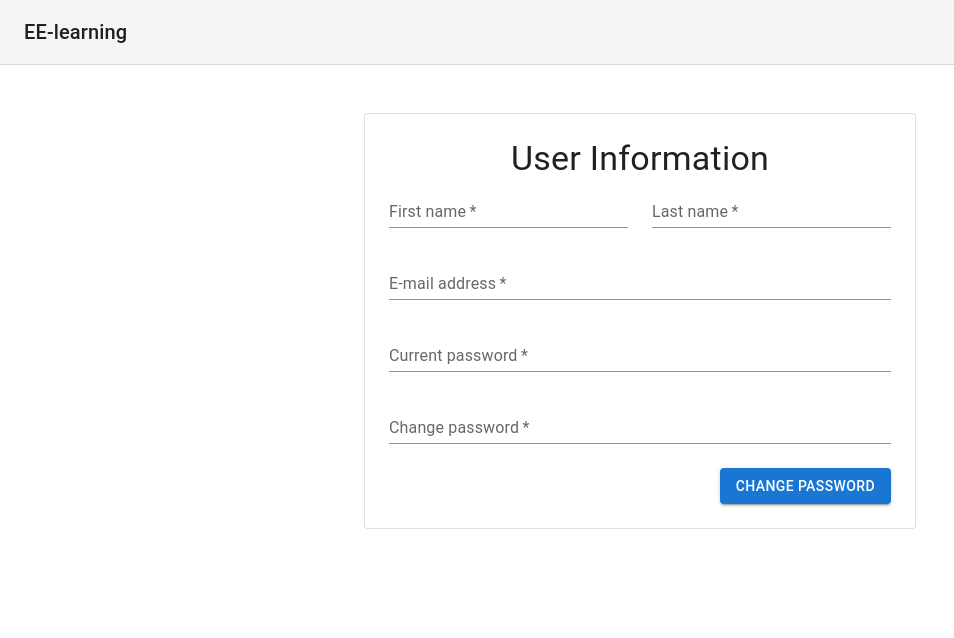
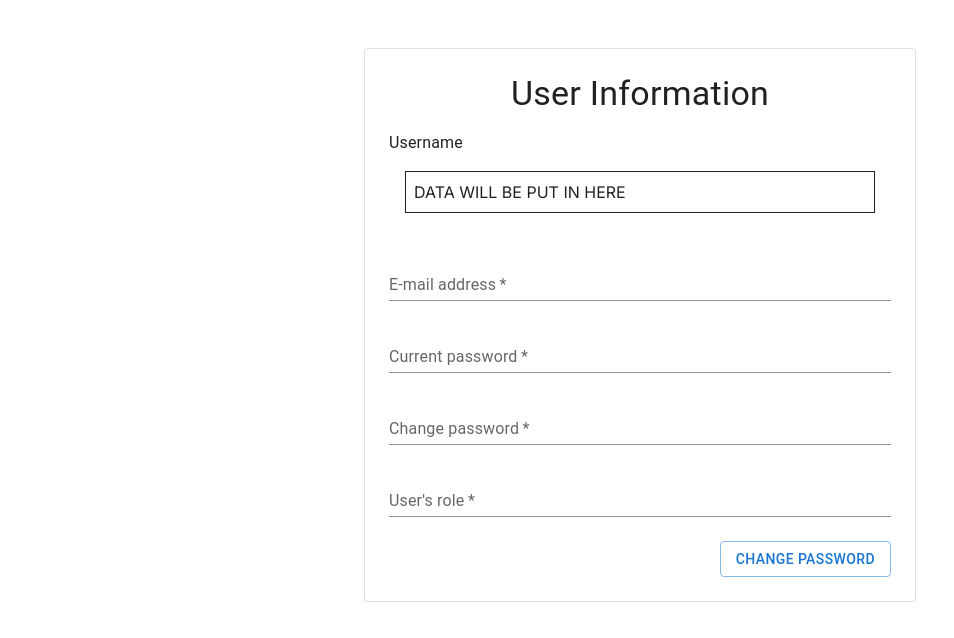
Before and after one commit to CS350-team6/elearning-platform-front, a Next.js app: page /userinfo/1 in a window 1280 px wide. Shown: the top 638 px of the page, without its empty margins (0-954 px from the left). Built offline with nearby package versions, Linux system fonts and the light colour scheme.

Commit message:
feature: make change password button and etc.

```diff
--- a/src/app/userinfo/[userID]/AddressForm.tsx
+++ b/src/app/userinfo/[userID]/AddressForm.tsx
@@ -2,36 +2,45 @@
 
 import * as React from 'react';
 import Grid from '@mui/material/Grid';
-import Typography from '@mui/material/Typography';
 import TextField from '@mui/material/TextField';
 import FormControlLabel from '@mui/material/FormControlLabel';
 import Checkbox from '@mui/material/Checkbox';
+import Box from '@mui/material/Box';
+import CssBaseline from '@mui/material/CssBaseline';
+import AppBar from '@mui/material/AppBar';
+import Container from '@mui/material/Container';
+import Toolbar from '@mui/material/Toolbar';
+import Paper from '@mui/material/Paper';
+import Stepper from '@mui/material/Stepper';
+import Step from '@mui/material/Step';
+import StepLabel from '@mui/material/StepLabel';
+import Button from '@mui/material/Button';
+import Link from '@mui/material/Link';
+import Typography from '@mui/material/Typography';
+import { createTheme, ThemeProvider } from '@mui/material/styles';
+
+const defaultTheme = createTheme();
 
 export default function AddressForm() {
   return (
-    <React.Fragment>
+    <ThemeProvider theme={defaultTheme}>
+    <Container component="main" maxWidth="sm" sx={{ mb: 4 }}>
+    <Paper variant="outlined" sx={{ my: { xs: 3, md: 6 }, p: { xs: 2, md: 3 } }}>
+        <Typography component="h1" variant="h4" align="center">
+        User Information
+        </Typography>
         <Grid container spacing={3}>
-        <Grid item xs={12} sm={6}>
-          <TextField
-            required
-            id="firstName"
-            name="firstName"
-            label="First name"
-            fullWidth
-            autoComplete="given-name"
-            variant="standard"
-          />
-        </Grid>
-        <Grid item xs={12} sm={6}>
-          <TextField
-            required
-            id="lastName"
-            name="lastName"
-            label="Last name"
-            fullWidth
-            autoComplete="family-name"
-            variant="standard"
-          />
+            <Grid item xs={12}>
+                <Typography mt={2}>
+                Username
+                </Typography>
+                <Box
+                    sx={{
+                        m:2, p:1, border:1
+                    }}
+                >
+                    DATA WILL BE PUT IN HERE
+                </Box>
             </Grid>
             <Grid item xs={12}>
             <TextField
@@ -66,7 +75,25 @@ export default function AddressForm() {
                 variant="standard"
             />
             </Grid>
+            <Grid item xs={12}>
+            <TextField
+                required
+                id="role"
+                name="role"
+                label="User's role"
+                fullWidth
+                autoComplete="shipping postal-code"
+                variant="standard"
+            />
             </Grid>
-    </React.Fragment>
+            <Grid item xs={12} justifyContent="flex-end" display="flex">
+            <Button variant="outlined">
+            Change password
+            </Button>
+            </Grid>
+        </Grid>
+    </Paper>
+    </Container>
+    </ThemeProvider>
     );
 }
--- a/src/app/userinfo/[userID]/page.tsx
+++ b/src/app/userinfo/[userID]/page.tsx
@@ -1,102 +1,8 @@
-"use client"
-
 import * as React from 'react';
-import CssBaseline from '@mui/material/CssBaseline';
-import AppBar from '@mui/material/AppBar';
-import Box from '@mui/material/Box';
-import Container from '@mui/material/Container';
-import Toolbar from '@mui/material/Toolbar';
-import Paper from '@mui/material/Paper';
-import Stepper from '@mui/material/Stepper';
-import Step from '@mui/material/Step';
-import StepLabel from '@mui/material/StepLabel';
-import Button from '@mui/material/Button';
-import Link from '@mui/material/Link';
-import Typography from '@mui/material/Typography';
-import { createTheme, ThemeProvider } from '@mui/material/styles';
 import AddressForm from './AddressForm';
 
-
-const steps = ['Shipping address']
-
-function getStepContent(step: number) {
-  switch (step) {
-    case 0:
-      return <AddressForm />;
-    default:
-      throw new Error('Unknown step');
-  }
-}
-
-// TODO remove, this demo shouldn't need to reset the theme.
-const defaultTheme = createTheme();
-
 export default function Userinfo() {
-  const [activeStep, setActiveStep] = React.useState(0);
-
-  const handleNext = () => {
-    setActiveStep(activeStep + 1);
-  };
-
-  const handleBack = () => {
-    setActiveStep(activeStep - 1);
-  };
-
   return (
-    <ThemeProvider theme={defaultTheme}>
-      <CssBaseline />
-      <AppBar
-        position="absolute"
-        color="default"
-        elevation={0}
-        sx={{
-          position: 'relative',
-          borderBottom: (t) => `1px solid ${t.palette.divider}`,
-        }}
-      >
-        <Toolbar>
-          <Typography variant="h6" color="inherit" noWrap>
-            EE-learning
-          </Typography>
-        </Toolbar>
-      </AppBar>
-      <Container component="main" maxWidth="sm" sx={{ mb: 4 }}>
-        <Paper variant="outlined" sx={{ my: { xs: 3, md: 6 }, p: { xs: 2, md: 3 } }}>
-          <Typography component="h1" variant="h4" align="center">
-            User Information
-          </Typography>
-          {activeStep === steps.length ? (
-            <React.Fragment>
-              <Typography variant="h5" gutterBottom>
-                Thank you for your order.
-              </Typography>
-              <Typography variant="subtitle1">
-                Your order number is #2001539. We have emailed your order
-                confirmation, and will send you an update when your order has
-                shipped.
-              </Typography>
-            </React.Fragment>
-          ) : (
-            <React.Fragment>
-              {getStepContent(activeStep)}
-              <Box sx={{ display: 'flex', justifyContent: 'flex-end' }}>
-                {activeStep !== 0 && (
-                  <Button onClick={handleBack} sx={{ mt: 3, ml: 1 }}>
-                    Back
-                  </Button>
-                )}
-                <Button
-                  variant="contained"
-                  onClick={handleNext}
-                  sx={{ mt: 3, ml: 1 }}
-                >
-                  {activeStep === steps.length - 1 ? 'Change password' : 'Next'}
-                </Button>
-              </Box>
-            </React.Fragment>
-          )}
-        </Paper>
-      </Container>
-    </ThemeProvider>
+    <AddressForm />
   );
 }
```
Lines whose indentation alone changed are shown as unchanged.
